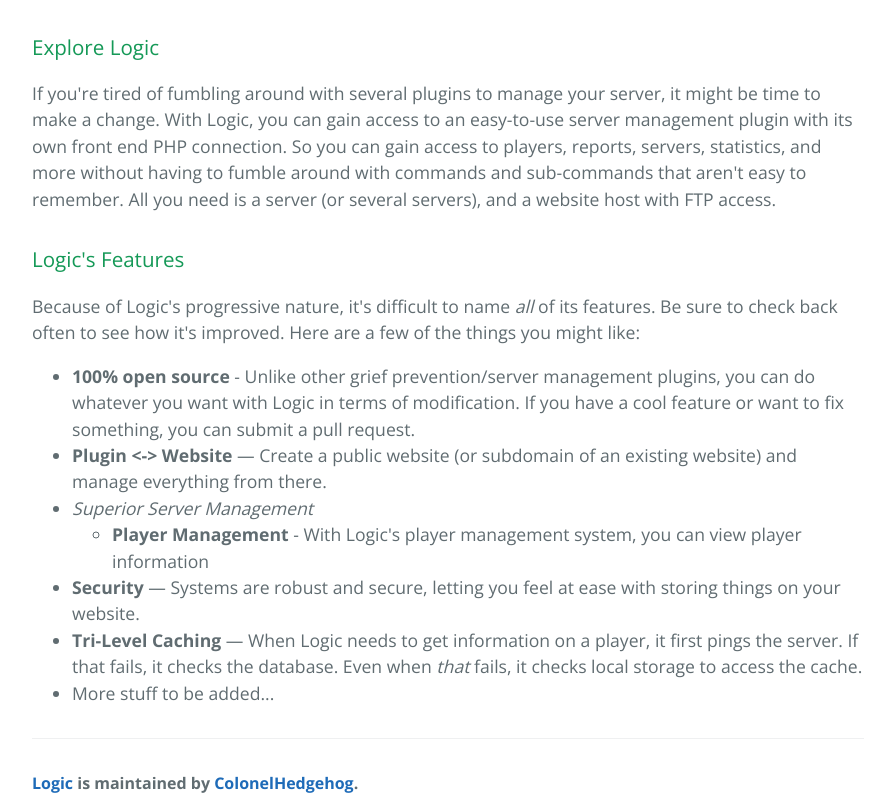
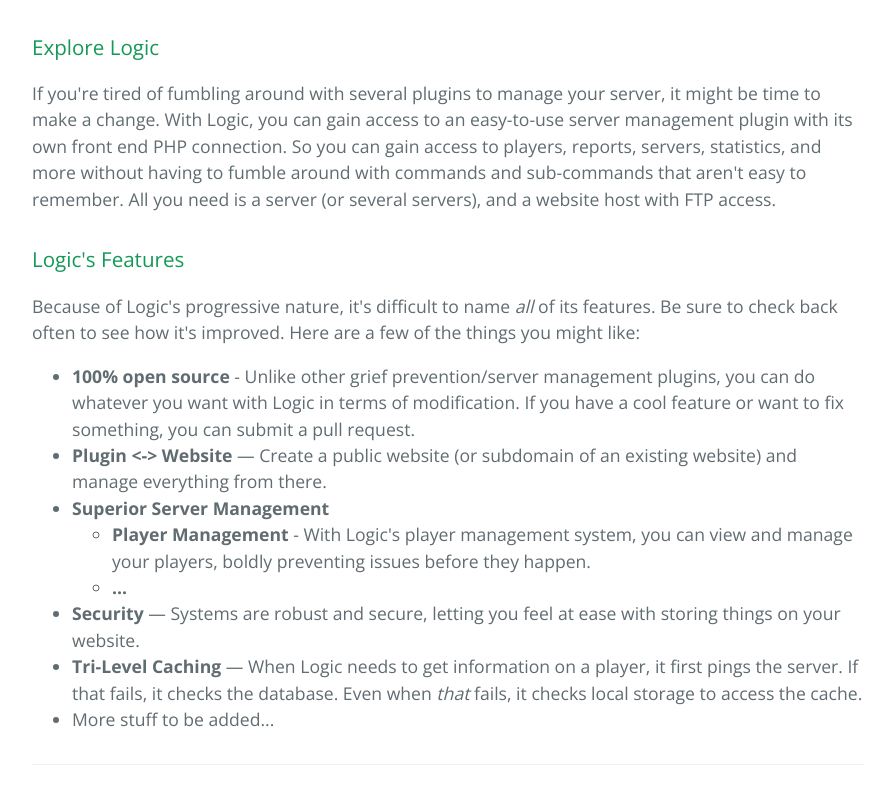
Before and after one commit to robertvaradan/Logic, a plain HTML site: page index.html in a window 1280 px wide. Shown: the part 383-1183 px from the top of the page, without its empty margins (192-1087 px from the left). Drawn offline with nearby package versions, Linux system fonts and the light colour scheme.

Commit message:
Create gh-pages branch via GitHub

```diff
--- a/index.html
+++ b/index.html
@@ -35,11 +35,13 @@
 <li>
 <strong>Plugin &lt;-&gt; Website</strong> — Create a public website (or subdomain of an existing website) and manage everything from there. </li>
 <li>
-<em>Superior Server Management</em>
+<strong>Superior Server Management</strong>
 
 <ul>
 <li>
-<strong>Player Management</strong> - With Logic's player management system, you can view player information</li>
+<strong>Player Management</strong> - With Logic's player management system, you can view and manage your players, boldly preventing issues before they happen.</li>
+<li>
+<strong>...</strong> </li>
 </ul>
 </li>
 <li>
```
Also changed, not shown: params.json (+1 -1 lines).
